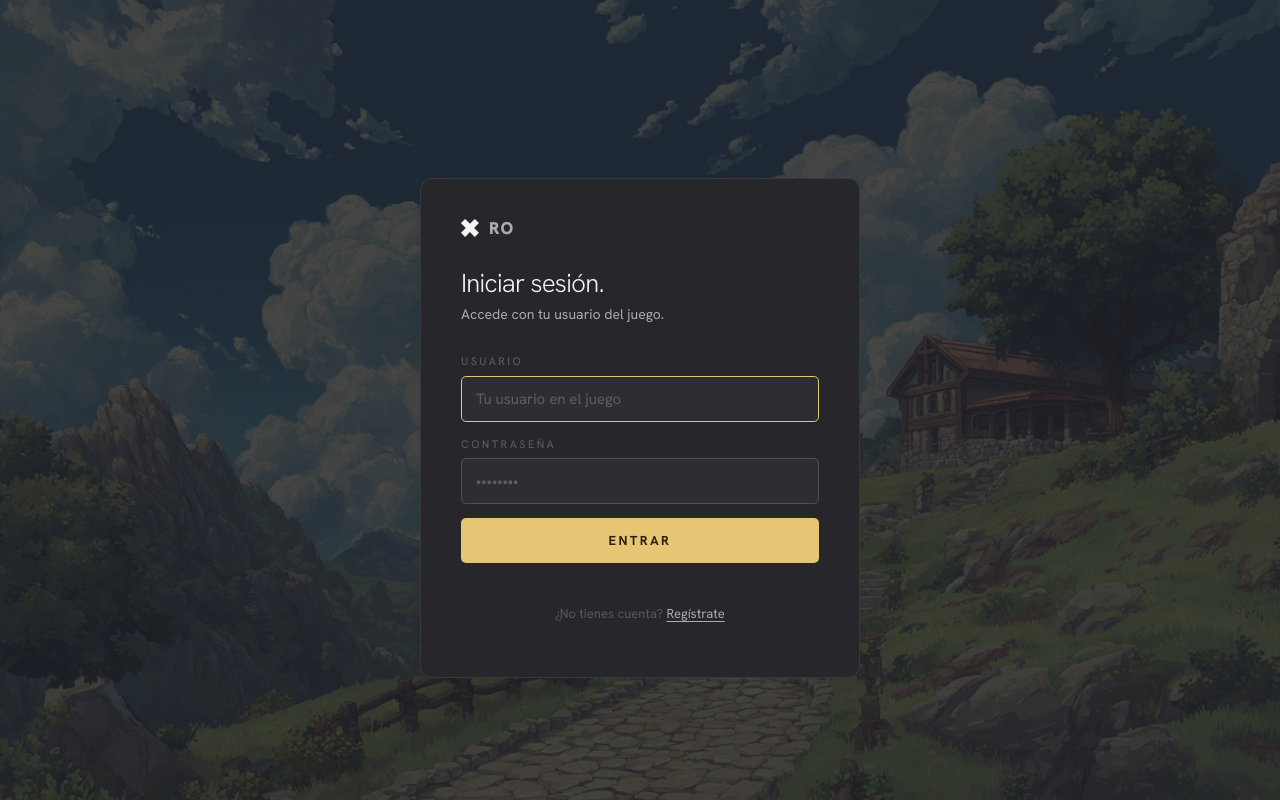
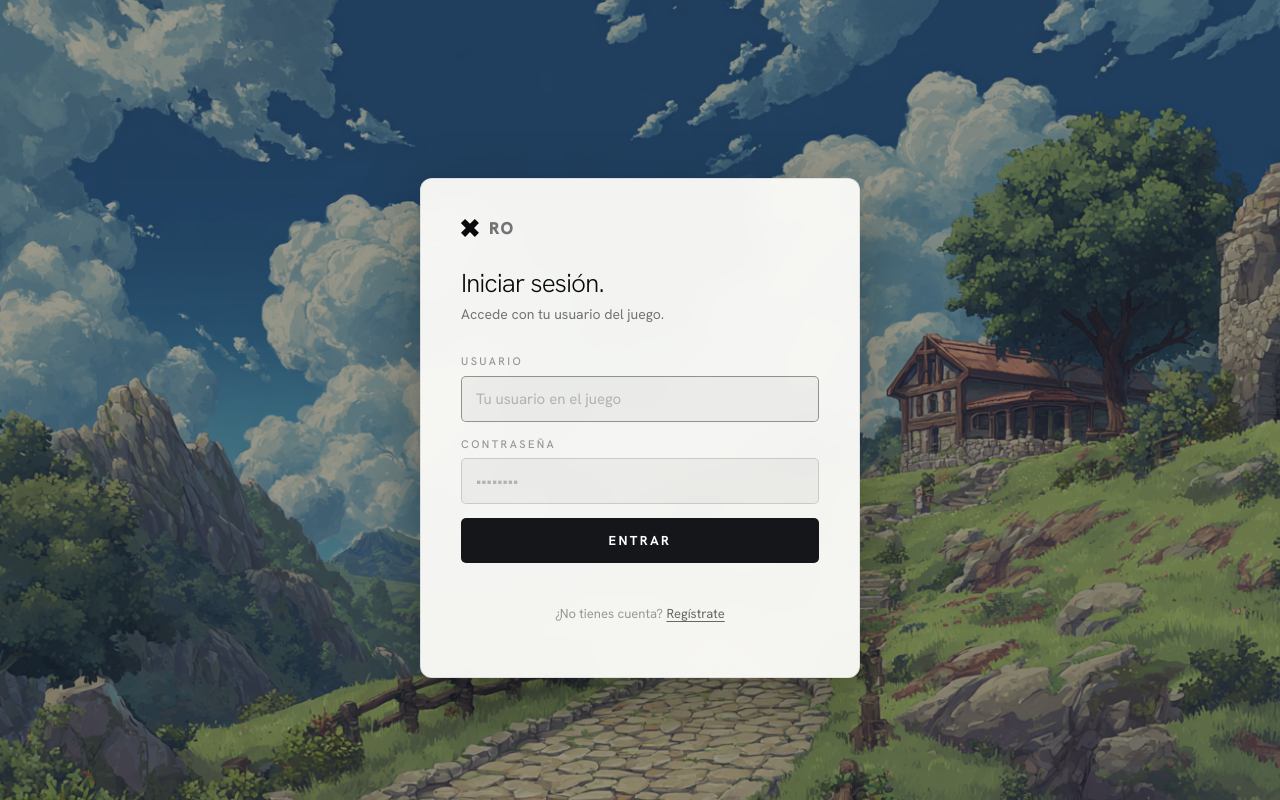
Before and after one commit to josecodonyer/xro-landing, a Next.js app: page /cuenta/login in a window 1280 px wide. Built offline with nearby package versions, Linux system fonts and the light colour scheme; no server answers.

Commit message:
fix: logo color in /cuenta white card
.logo y .logoRo usaban vars CSS de tinta clara (--fg, --fg-dim) que
quedan invisibles sobre el fondo blanco del card. Cambiados a #0a0a0c
y rgba(10,10,12,0.55) respectivamente.

Co-Authored-By: Claude Sonnet 4.6 <noreply@anthropic.com>

```diff
--- a/app/cuenta/cuenta.module.css
+++ b/app/cuenta/cuenta.module.css
@@ -16,7 +16,7 @@
   position: fixed;
   inset: 0;
   background: url('/art/illust-landscape.png') center center / cover no-repeat;
-  opacity: 0.18;
+  opacity: 0.55;
   z-index: 0;
   pointer-events: none;
 }
@@ -29,13 +29,16 @@
 .card {
   width: 100%;
   max-width: 440px;
-  background: var(--bg-elev-1);
-  border: 1px solid var(--line);
+  background: rgba(250, 250, 247, 0.97);
+  border: 1px solid rgba(10,10,12,0.09);
   border-radius: var(--r-2xl);
   padding: 40px;
   display: flex;
   flex-direction: column;
   gap: 28px;
+  box-shadow: 0 24px 64px rgba(0,0,0,0.35);
+  backdrop-filter: blur(16px);
+  color: #0a0a0c;
 }
 
 .cardWide {
@@ -46,7 +49,7 @@
   display: flex;
   align-items: center;
   gap: 10px;
-  color: var(--fg);
+  color: #0a0a0c;
   text-decoration: none;
   margin-bottom: 4px;
 }
@@ -56,7 +59,7 @@
   font-size: 17px;
   letter-spacing: 0.08em;
   text-transform: uppercase;
-  color: var(--fg-dim);
+  color: rgba(10,10,12,0.55);
   line-height: 1;
 }
 
@@ -72,12 +75,12 @@
   letter-spacing: -0.03em;
   line-height: 1.1;
   margin: 0;
-  color: var(--fg);
+  color: #0a0a0c;
 }
 
 .subtitle {
   font-size: 14px;
-  color: var(--fg-dim);
+  color: rgba(10,10,12,0.55);
   margin: 0;
   line-height: 1.5;
 }
@@ -101,16 +104,16 @@
   font-size: 11px;
   letter-spacing: 0.22em;
   text-transform: uppercase;
-  color: var(--fg-faint);
+  color: rgba(10,10,12,0.4);
   font-weight: 500;
 }
 
 .input {
-  background: var(--bg-elev-2);
-  border: 1px solid var(--line-strong);
+  background: rgba(10,10,12,0.04);
+  border: 1px solid rgba(10,10,12,0.14);
   border-radius: var(--r-md);
   padding: 12px 14px;
-  color: var(--fg);
+  color: #0a0a0c;
   font-family: var(--font-sans);
   font-size: 15px;
   outline: none;
@@ -119,8 +122,8 @@
   box-sizing: border-box;
 }
 
-.input:focus { border-color: var(--accent); }
-.input::placeholder { color: var(--fg-faint); }
+.input:focus { border-color: rgba(10,10,12,0.4); }
+.input::placeholder { color: rgba(10,10,12,0.25); }
 
 .sexRow {
   display: grid;
@@ -130,10 +133,10 @@
 
 .sexBtn {
   padding: 10px;
-  background: var(--bg-elev-2);
-  border: 1px solid var(--line-strong);
+  background: rgba(10,10,12,0.04);
+  border: 1px solid rgba(10,10,12,0.14);
   border-radius: var(--r-md);
-  color: var(--fg-dim);
+  color: rgba(10,10,12,0.5);
   font-size: 13px;
   font-weight: 500;
   cursor: pointer;
@@ -164,8 +167,8 @@
   justify-content: center;
   gap: 8px;
   padding: 14px;
-  background: var(--accent);
-  color: var(--accent-ink);
+  background: #14161a;
+  color: #ffffff;
   border: none;
   border-radius: var(--r-md);
   font-size: 13px;
@@ -177,7 +180,7 @@
   width: 100%;
 }
 
-.btnPrimary:hover { background: var(--accent-hover); }
+.btnPrimary:hover { background: #23262e; }
 .btnPrimary:disabled { opacity: 0.5; cursor: not-allowed; }
 
 .btnGhost {
@@ -187,8 +190,8 @@
   gap: 8px;
   padding: 12px;
   background: transparent;
-  color: var(--fg-dim);
-  border: 1px solid var(--line-strong);
+  color: rgba(10,10,12,0.5);
+  border: 1px solid rgba(10,10,12,0.14);
   border-radius: var(--r-md);
   font-size: 13px;
   font-weight: 500;
@@ -198,7 +201,7 @@
   text-decoration: none;
 }
 
-.btnGhost:hover { color: var(--fg); border-color: var(--line-heavy); }
+.btnGhost:hover { color: #0a0a0c; border-color: rgba(10,10,12,0.3); }
 
 /* ── Error / success ── */
 
@@ -226,17 +229,17 @@
 
 .footerNote {
   font-size: 13px;
-  color: var(--fg-faint);
+  color: rgba(10,10,12,0.4);
   text-align: center;
 }
 
 .footerNote a {
-  color: var(--fg-dim);
+  color: rgba(10,10,12,0.6);
   text-decoration: underline;
   text-underline-offset: 3px;
 }
 
-.footerNote a:hover { color: var(--fg); }
+.footerNote a:hover { color: #0a0a0c; }
 
 /* ── Dashboard ── */
 
@@ -277,7 +280,7 @@
 
 .divider {
   border: none;
-  border-top: 1px solid var(--line);
+  border-top: 1px solid rgba(10,10,12,0.1);
   margin: 4px 0;
 }
 
```
